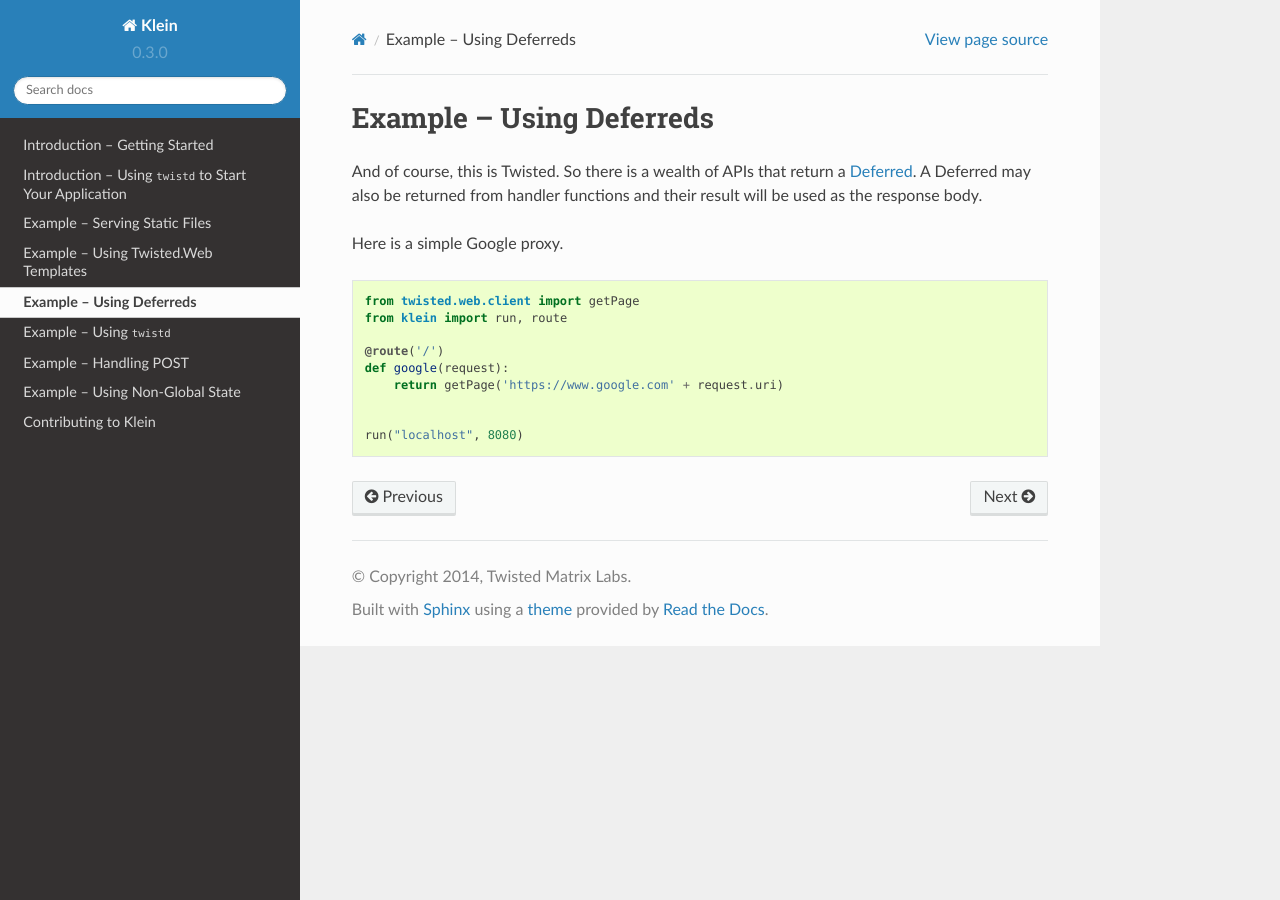
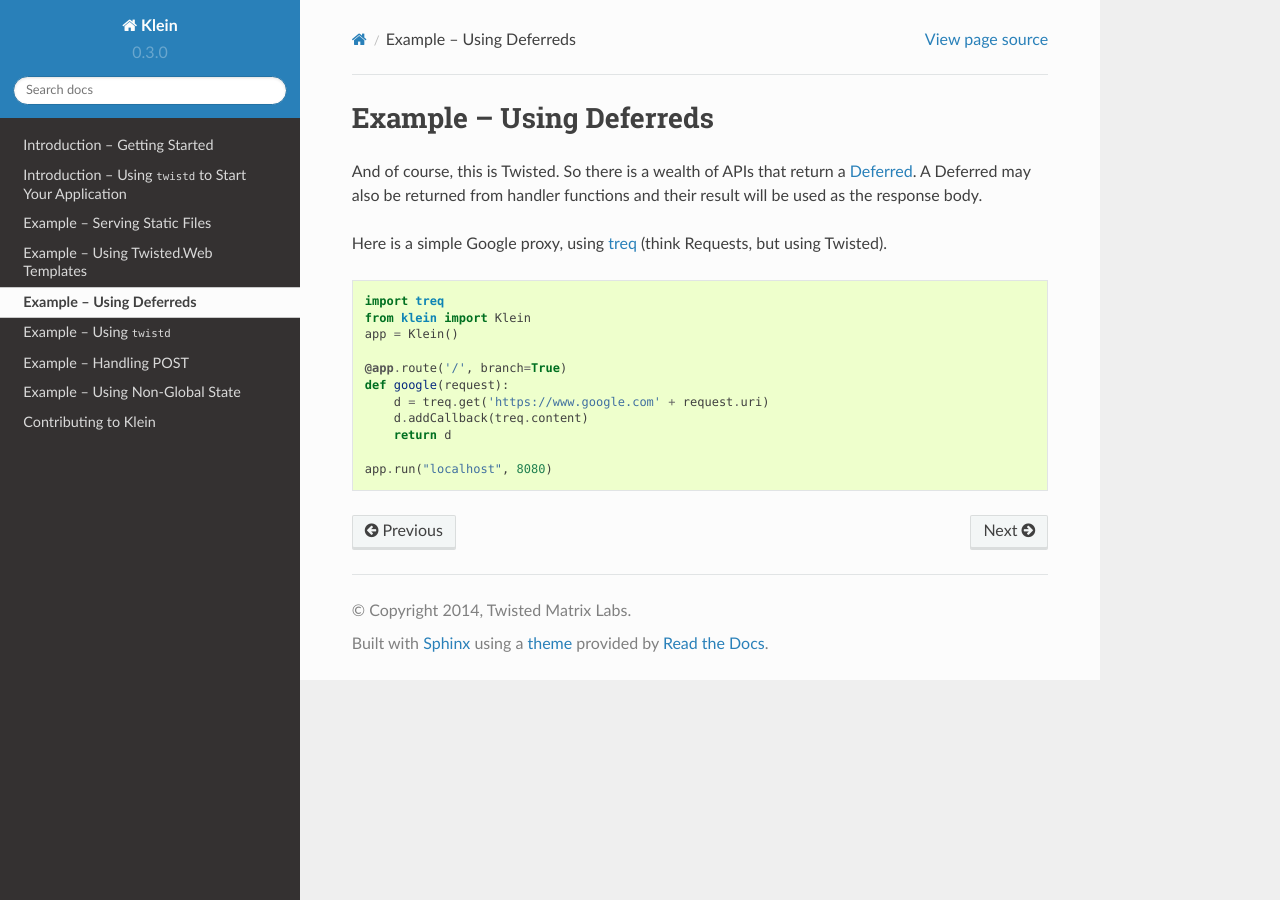
Before and after one commit to twisted/klein, a Sphinx documentation site: the page built from docs/examples/deferreds.rst, in a window 1280 px wide. Built offline with Sphinx 7.4.7 and the Read the Docs theme 2.0.0, drawn with Linux system fonts in a browser that asks for light colours.

Commit message:
sigh i have no idea what is going on

```diff
--- a/docs/examples/deferreds.rst
+++ b/docs/examples/deferreds.rst
@@ -6,16 +6,6 @@ And of course, this is Twisted.
 So there is a wealth of APIs that return a :api:`twisted.internet.defer.Deferred <Deferred>`.
 A Deferred may also be returned from handler functions and their result will be used as the response body.
 
-Here is a simple Google proxy.
+Here is a simple Google proxy, using `treq <https://github.com/dreid/treq>`_ (think Requests, but using Twisted).
 
-.. code-block:: python
-
-    from twisted.web.client import getPage
-    from klein import run, route
-
-    @route('/')
-    def google(request):
-        return getPage('https://www.google.com' + request.uri)
-
-
-    run("localhost", 8080)
+.. literalinclude:: /codeexamples/intro1/googleProxy.py
```
